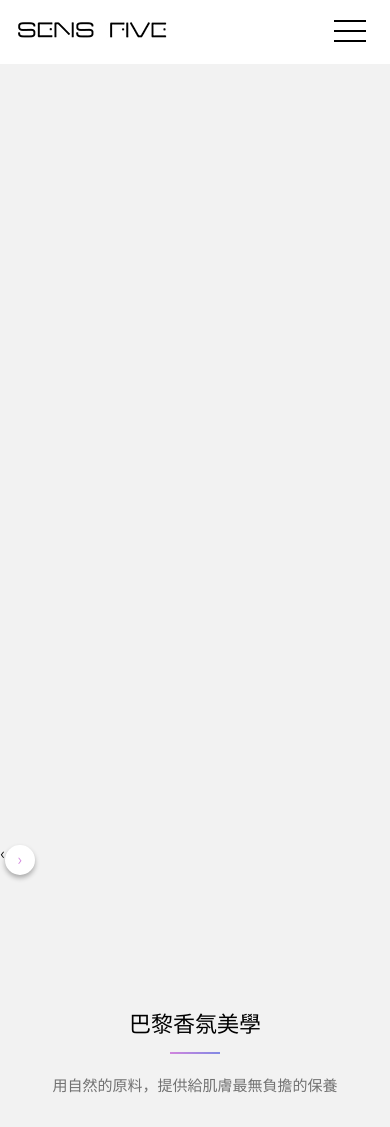
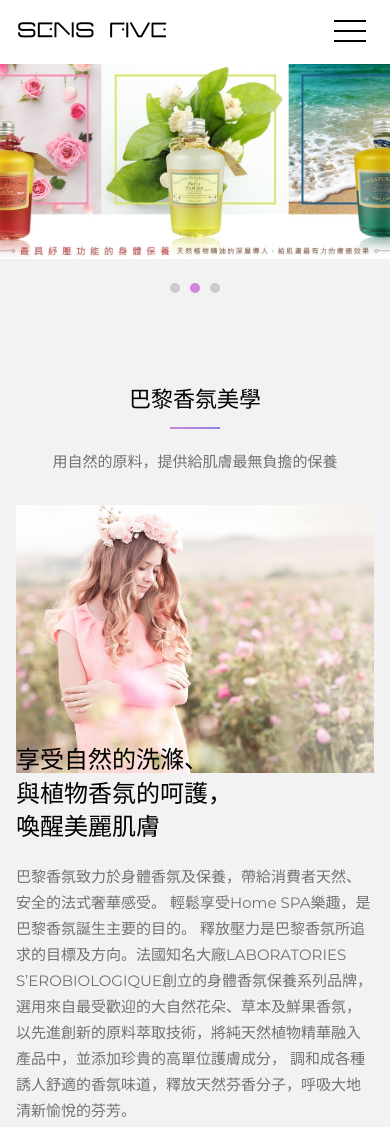
Before and after one commit to s19900711/s19900711.github.io, a plain HTML site: page index.html in a window 390 px wide. Shown: the top 1127 px of the page. Drawn offline with Linux system fonts and the light colour scheme.

Commit message:
Update style.css

```diff
--- a/assets/css/style.css
+++ b/assets/css/style.css
@@ -2,10 +2,12 @@
     box-sizing: border-box;
     position: relative;
 }
+
 /*@import url(https://fonts.googleapis.com/earlyaccess/notosanstc.css);*/
+
 html,
 body {
-    font-family: 'Montserrat','Noto Sans TC', sans-serif,'微軟正黑體';
+    font-family: 'Montserrat', 'Noto Sans TC', sans-serif, '微軟正黑體';
 }
 
 h1,
@@ -318,10 +320,20 @@ header {
     padding-top: 80px;
     padding-bottom: 80px;
 }
-
+@media (max-width:480px){
+    .hero {
+        padding-top: 40px;
+        padding-bottom: 40px;
+    }
+}
 .section-intro {
     text-align: center;
     margin: 50px 0;
+}
+@media (max-width:480px){
+    .section-intro{
+        margin: 30px;
+    }
 }
 
 /*********************************/
@@ -333,42 +345,49 @@ header {
     border-radius: 5px;
     letter-spacing: 1px;
 }
+
 .btn.btn-primary {
-    background-image:-webkit-linear-gradient(0deg,#d185dd,#8189e4);
-    border:2px solid #000;
+    background-image: -webkit-linear-gradient(0deg, #d185dd, #8189e4);
+    border: 2px solid #000;
     border-image: linear-gradient(to right, #D185DD 0%, #8189E4 100%);
     border-image-slice: 1;
     color: #ffffff;
     padding: 5px 35px;
 }
-.btn.btn-primary:hover{
-    background-image:initial;
+
+.btn.btn-primary:hover {
+    background-image: initial;
     color: #000000;
 }
+
 .btn.btn-secondary {
     color: #000000;
     padding: 5px 30px;
-    border:2px solid #000;
+    border: 2px solid #000;
     border-image: linear-gradient(to right, #D185DD 0%, #8189E4 100%);
     border-image-slice: 1;
     transition: all 0.3s;
 }
-.btn.btn-secondary:hover{
-    color:#ffffff;
+
+.btn.btn-secondary:hover {
+    color: #ffffff;
 }
-.btn.btn-secondary:before{
+
+.btn.btn-secondary:before {
     content: '';
     position: absolute;
-    left:0;
-    top:0;
+    left: 0;
+    top: 0;
     width: 0%;
     height: 100%;
-    background:linear-gradient(to right, #D185DD 0%, #8189E4 100%);
+    background: linear-gradient(to right, #D185DD 0%, #8189E4 100%);
     transition: all 0.3s;
 }
-.btn.btn-secondary:hover:before{
+
+.btn.btn-secondary:hover:before {
     width: 100%;
 }
+
 .btn-center {
     text-align: center;
 }
@@ -398,12 +417,15 @@ header {
 .bottom-line {
     display: inline-block;
     width: 50px;
-    border:1px solid #000;
+    border: 1px solid #000;
     border-image: linear-gradient(to right, #D185DD 0%, #8189E4 100%);
     border-image-slice: 1;
     margin: 15px;
 }
-
+.image-container{
+    width: 100%;
+    display: block;
+}
 .image-container:before {
     content: '';
     display: block;
@@ -422,12 +444,15 @@ header {
     background-repeat: no-repeat;
     background-position: center;
 }
-.rellax{
+
+.rellax {
     position: absolute;
 }
-.leaf-left{
+
+.leaf-left {
     left: 0;
 }
+
 .leaf-right {
     right: 0;
 }
@@ -440,42 +465,49 @@ header {
 }
 
 /***header**********************/
+
 .navbar-width {
     width: 100%;
     height: 40px;
     padding: 0 40px;
     background-color: #fff;
 }
+
 .navbar-height {
     width: 40px;
     height: 100%;
     padding: 40px 0;
     background-color: #fff;
 }
+
 .navbar-top {
     position: fixed;
     top: 0;
     left: 0;
     z-index: 999;
 }
+
 .navbar-left {
     position: fixed;
     top: 0;
     left: 0;
     z-index: 999;
 }
+
 .navbar-right {
     position: fixed;
     top: 0;
     right: 0;
     z-index: 999;
 }
+
 .navbar-bottom {
     position: fixed;
     bottom: 0;
     left: 0;
     z-index: 999;
 }
+
 .logo {
     float: left;
     width: 153px;
@@ -496,12 +528,13 @@ header {
     font-weight: 400;
     line-height: 40px;
 }
-.navbar-group-1 .nav-1{
+
+.navbar-group-1 .nav-1 {
     width: 500px;
     height: 100%;
     background-color: #ffffff;
     position: absolute;
-    top:0;
+    top: 0;
     left: 0;
     z-index: 1200;
 
@@ -514,26 +547,31 @@ header {
     visibility: hidden;
     transition: all 0.3s;
 }
-.navbar-group-1 .js-dropdown-content.active{
+
+.navbar-group-1 .js-dropdown-content.active {
     opacity: 1;
     visibility: visible;
 }
-.navbar-group-1 .nav-1 .nav-link{
+
+.navbar-group-1 .nav-1 .nav-link {
     display: block;
     padding: 20px 0;
 }
-.navbar-group-1 .nav-1 .nav-link:hover{
+
+.navbar-group-1 .nav-1 .nav-link:hover {
     color: #818181;
 }
-.menu-toggle-group-1{
+
+.menu-toggle-group-1 {
     width: 40px;
     height: 40px;
     position: absolute;
     top: 50%;
     left: 0;
-    transform: translate(0,-50%);
+    transform: translate(0, -50%);
     z-index: 1500;
 }
+
 .navbar-group-1 .menu-toggle-group-1 .menu-toggle {
     display: block;
     width: 40px;
@@ -541,6 +579,7 @@ header {
     padding: 12px 8px;
     z-index: 1500;
 }
+
 .navbar-group-1 .menu-toggle-group-1 .menu-toggle span {
     width: 30px;
     height: 2px;
@@ -552,44 +591,55 @@ header {
     transition: all 0.3s;
     z-index: 2000;
 }
+
 .navbar-group-1 .menu-toggle-group-1 .menu-toggle span:nth-child(1) {
     top: 12px;
 }
+
 .navbar-group-1 .menu-toggle-group-1 .menu-toggle span:nth-child(2) {
     top: 22px;
 }
+
 .navbar-group-1 .menu-toggle-group-1 .menu-toggle span:nth-child(3) {
     top: 32px;
 }
-.navbar-group-1 .js-dropdown-btn{
+
+.navbar-group-1 .js-dropdown-btn {
     left: 0;
     transition: all 0.3s;
 }
-.navbar-group-1 .js-dropdown-btn.active{
+
+.navbar-group-1 .js-dropdown-btn.active {
     left: 100px;
 }
+
 .navbar-group-1 .js-dropdown-btn.active span:nth-child(1) {
     top: 50%;
     left: 50%;
     transform: translate(-50%, -50%) rotate(135deg);
 }
+
 .navbar-group-1 .js-dropdown-btn.active span:nth-child(2) {
     opacity: 0;
 }
+
 .navbar-group-1 .js-dropdown-btn.active span:nth-child(3) {
     top: 50%;
     left: 50%;
     transform: translate(-50%, -50%) rotate(-135deg);
 }
+
 .follow-us {
     display: flex;
     height: 100%;
 }
+
 .follow-us .icon-item {
     margin: auto;
     flex-direction: column;
     display: flex;
 }
+
 .follow-us .icon-item i {
     margin: 10px 0;
     font-size: 22px;
@@ -600,6 +650,7 @@ header {
         display: none;
     }
 }
+
 @media (max-width:770px) {
     .navbar-group-1 {
         display: none;
@@ -684,32 +735,6 @@ header {
         display: block;
         padding: 16px 0;
     }
-/*
-    .navbar-group-2 .nav .close-btn {
-        display: block;
-        width: 48px;
-        height: 48px;
-        position: absolute;
-        top: 8px;
-        right: 16px;
-    }
-    .navbar-group-2 .nav .close-btn span {
-        display: block;
-        width: 80%;
-        height: 2px;
-        background-color: #000;
-        position: absolute;
-        top: 50%;
-        left: 50%;
-        transform: translate(-50%, -50%);
-    }
-    .navbar-group-2 .nav .close-btn span:nth-child(1) {
-        transform: translate(-50%, -50%) rotate(90deg);
-    }
-    .navbar-group-2 .nav .close-btn span:nth-child(2) {
-        transform: translate(-50%, -50%) rotate(-90deg);
-    }
-*/
 }
 
 
@@ -726,12 +751,69 @@ header {
     z-index: 501;
 }
 */
+
 .jumbotron {
     height: 100vh;
     background-position: center;
     background-size: cover;
     background-attachment: fixed;
     z-index: 500;
+}
+.banner-jumbotron{
+    margin-top: 64px;
+}
+.banner-container{
+    width: 100%;
+    display: block;
+}
+.banner-container:before{
+    content: '';
+    display: block;
+    width: 100%;
+    padding-top: 50%;
+}
+.banner-container .banner-img {
+    width: 100%;
+    height: 100%;
+    position: absolute;
+    top:0;
+    left: 0;
+    background-position: center;
+    background-repeat: no-repeat;
+    background-size: cover;
+}
+.banner-jumbotron .owl-nav{
+    display: none;
+}
+.banner-jumbotron .owl-dots {
+    display: flex;
+    justify-content: center;
+    margin: 24px 0;
+    outline: none;
+}
+
+.banner-jumbotron .owl-dots .owl-dot {
+    width: 10px;
+    height: 10px;
+    background-color: #ccc;
+    border-radius: 50%;
+    margin: 0 5px;
+}
+
+.banner-jumbotron .owl-dots .owl-dot.active {
+    background-color: #D185DD;
+    outline: none;
+}
+
+@media (max-width:481px) {
+    .jumbotron {
+        display: none;
+    }
+}
+@media (min-width:480px) {
+    .jumbotron-group .owl-carousel.banner-jumbotron {
+        display: none;
+    }
 }
 
 /**********************************/
@@ -890,48 +972,65 @@ header {
     }
 
 }
+
 /***more-list*********************/
 
-.more-list .owl-carousel .owl-nav{
+.more-list .owl-carousel .owl-nav {
     position: absolute;
     top: 60px;
     width: 100%;
 }
+
 .more-list .owl-carousel .owl-nav button.owl-prev,
-.owl-carousel .owl-nav button.owl-next{
+.owl-carousel .owl-nav button.owl-next {
     width: 30px;
     height: 30px;
-    border-radius:50%;
+    border-radius: 50%;
     background-color: #ffffff;
-    box-shadow: 0 3px 5px rgba(0,0,0,0.3);
+    box-shadow: 0 3px 5px rgba(0, 0, 0, 0.3);
     color: #D185DD;
     position: absolute;
     outline: none;
 }
-.more-list .owl-carousel .owl-nav button.owl-prev{
+
+.more-list .owl-carousel .owl-nav button.owl-prev {
     left: -20px;
 }
-.more-list .owl-carousel .owl-nav button.owl-next{
+
+.more-list .owl-carousel .owl-nav button.owl-next {
     right: -20px;
 }
-.more-list .owl-carousel .owl-dots{
+
+.more-list .owl-carousel .owl-dots {
     display: flex;
     justify-content: center;
     margin: 24px 0;
+    outline: none;
 }
-.more-list .owl-carousel .owl-dots .owl-dot{
+
+.more-list .owl-carousel .owl-dots .owl-dot {
     width: 10px;
     height: 10px;
     background-color: #ccc;
     border-radius: 50%;
     margin: 0 5px;
 }
-.more-list .owl-carousel .owl-dots .owl-dot.active{
+
+.more-list .owl-carousel .owl-dots .owl-dot.active {
     background-color: #D185DD;
+    outline: none;
 }
-@media (max-width:770px){
-    .more-list .owl-carousel .owl-nav{
+
+@media (max-width:770px) {
+    .more-list .owl-carousel .owl-nav {
         top: calc((100% - 60px) / 2 - 20px);
+    }
+    .more-list .owl-carousel .owl-nav button.owl-prev {
+        left: -10px;
+    }
+
+    .more-list .owl-carousel .owl-nav button.owl-next {
+        right: -10px;
     }
 }
 
```
